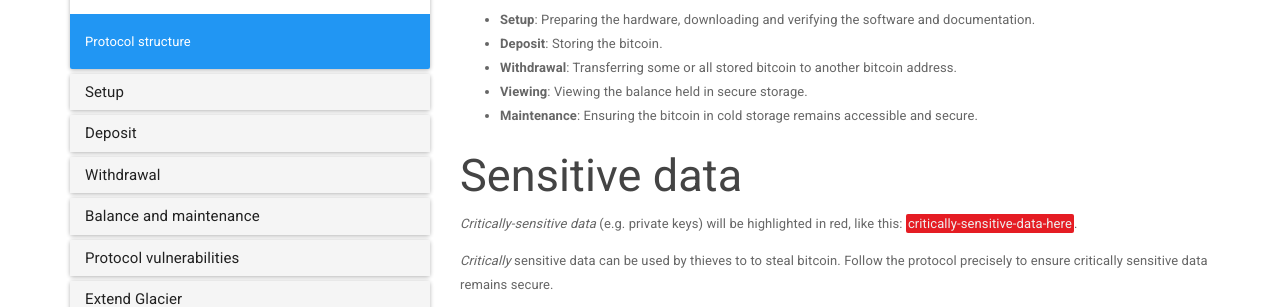
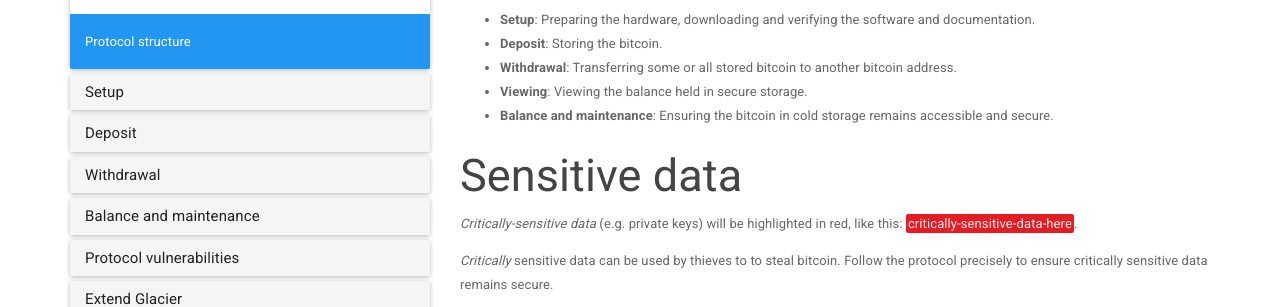
Before and after one commit to GlacierProtocol/glacierprotocol.github.io, a Jekyll site: the page built from _docs/before-you-start/structure.md, in a window 1280 px wide and 900 px high. Shown: the part 261-568 px from the top of the window. Built offline with Jekyll 4.4.1, drawn with Linux system fonts in a browser that asks for light colours; nearby versions of some CDN libraries.

Commit message:
Text altered to match section header

```diff
--- a/_docs/before-you-start/structure.md
+++ b/_docs/before-you-start/structure.md
@@ -12,7 +12,7 @@ documentation.
 * **Withdrawal**: Transferring some or all stored bitcoin to another
 bitcoin address.
 * **Viewing**: Viewing the balance held in secure storage.
-* **Maintenance**: Ensuring the bitcoin in cold storage remains accessible and
+* **Balance and maintenance**: Ensuring the bitcoin in cold storage remains accessible and
 secure.
 
 ## Sensitive data
```
